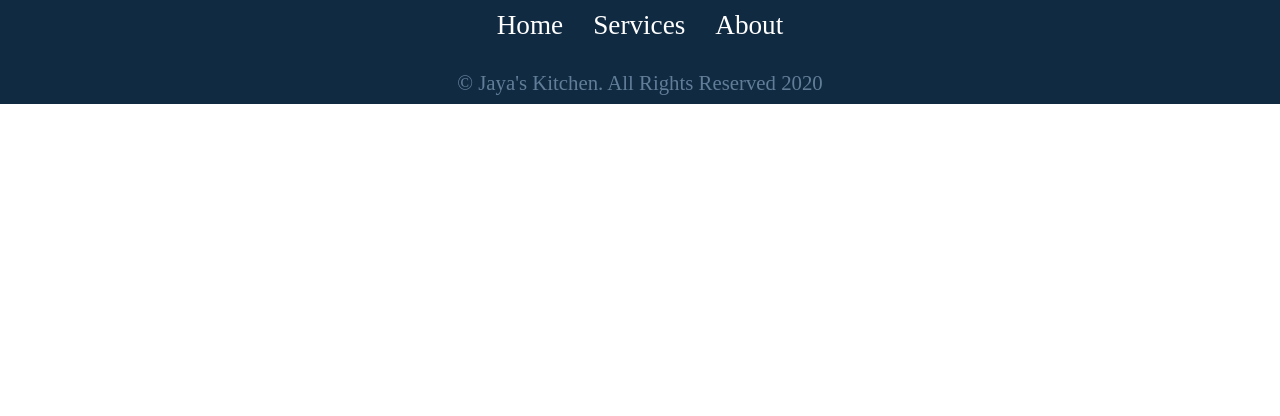
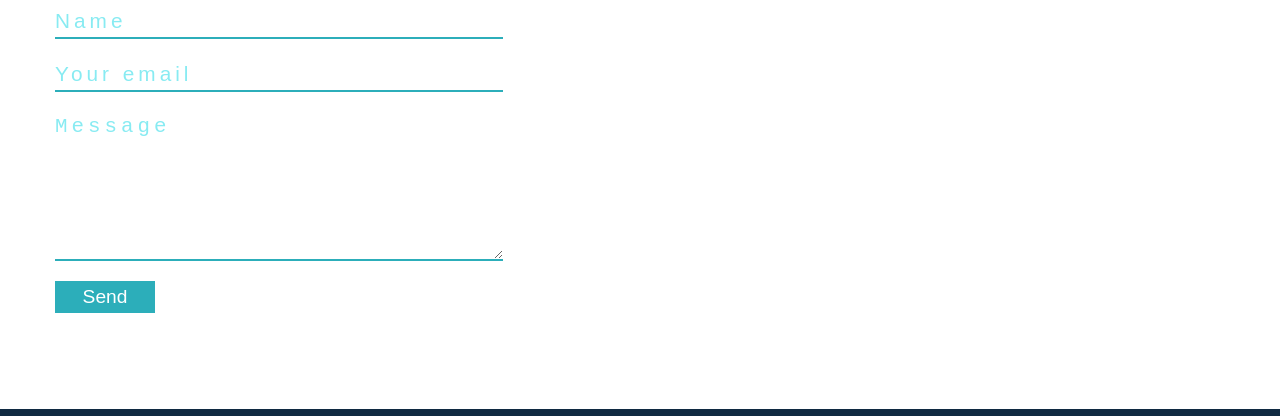
Before and after one commit to Sai-02/Kitchen-site, a plain HTML site: page index.html in a window 1280 px wide. Shown: the part 2070-2486 px from the top of the page. Before the commit the page ends 2174 px from the top, so only its background shows below. Drawn offline with Linux system fonts and the light colour scheme.

Commit message:
contact us section

```diff
--- a/css/styles.css
+++ b/css/styles.css
@@ -398,6 +398,55 @@ About section
     column-gap: 3rem;
   }
 }
+
+/*
+=====================================
+
+Contact section
+
+====================================
+ */
+.contact {
+  margin-top: 34px;
+}
+.contact-center {
+  margin-top: 10px;
+}
+.form {
+  margin-top: 10px;
+  display: grid;
+  row-gap: 1.2rem;
+}
+.form-control {
+  line-height: 2rem;
+  font-size: 1.3rem;
+  outline: none;
+  border: none;
+  border-bottom: 2px solid var(--clr-primary-5);
+  width: 35vw;
+  min-width: 25rem;
+}
+.form-control::placeholder {
+  color: var(--clr-primary-8);
+  letter-spacing: var(--spacing);
+}
+.form-button {
+  background: var(--clr-primary-5);
+  border: none;
+  color: var(--clr-white);
+  line-height: 2rem;
+  width: 30%;
+  max-width: 100px;
+  transition: var(--transition);
+  font-size: 1.2rem;
+}
+.form-button:hover {
+  color: var(--clr-primary-1);
+}
+.message {
+  height: 150px;
+}
+
 /*
 ===============================
 
--- a/index.html
+++ b/index.html
@@ -141,6 +141,42 @@
 
     <!-- End of about section -->
 
+    <!-- contact section -->
+    <div class="contact">
+      <!-- section-title -->
+      <div class="section-title">
+        <h1><span>Contact</span> us</h1>
+      </div>
+      <!-- End of section title -->
+      <div class="section-center contact-center">
+        <form action="" class="form">
+          <input
+            type="text"
+            name="name"
+            placeholder="Name"
+            class="form-control"
+          />
+          <input
+            type="email"
+            name="email"
+            placeholder="Your email"
+            class="form-control"
+          />
+          <textarea
+            name="message"
+            cols="30"
+            rows="10"
+            placeholder="Message"
+            class="form-control message"
+          ></textarea>
+          <div class="form-button-container">
+            <button class="form-button" type="button">Send</button>
+          </div>
+        </form>
+      </div>
+    </div>
+    <!-- end of contact -->
+
     <!-- footer -->
     <footer class="footer">
       <div class="social-links-container">
```
